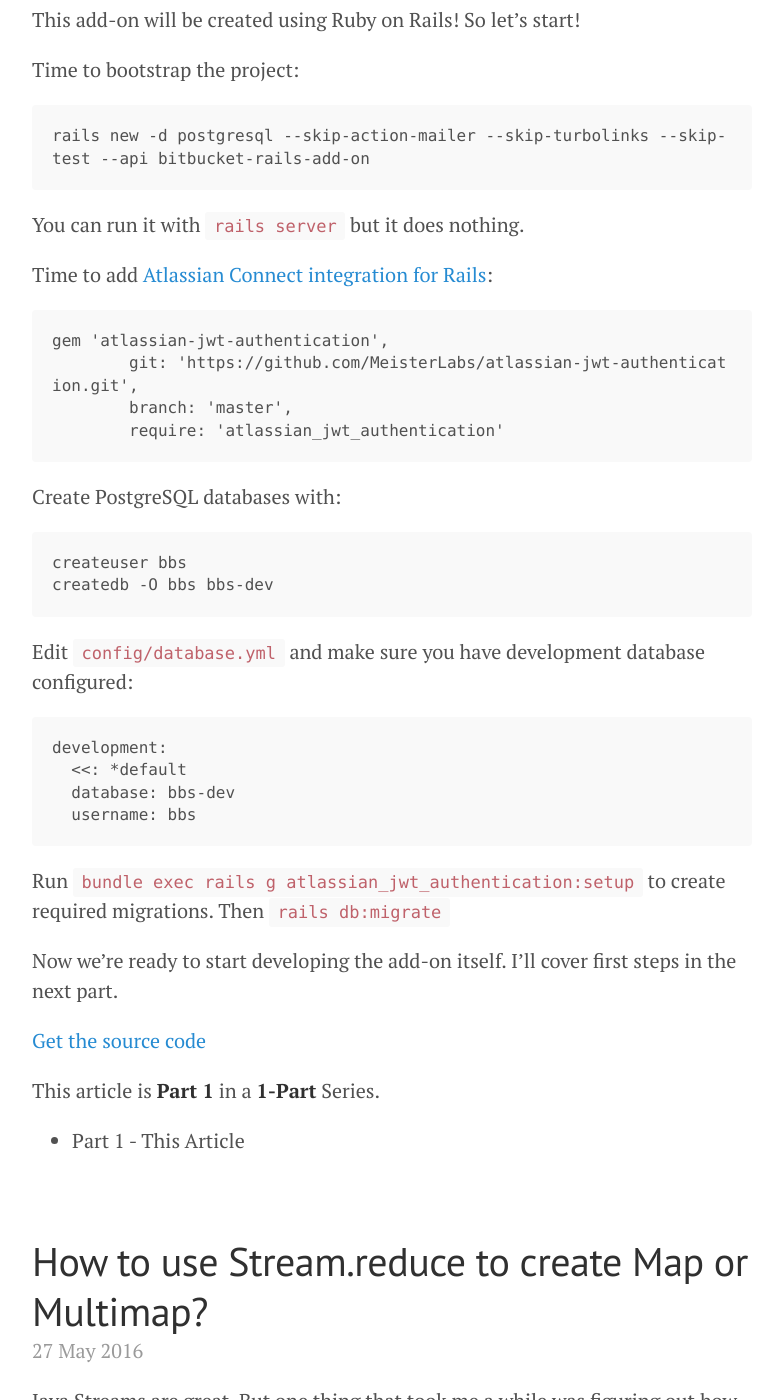
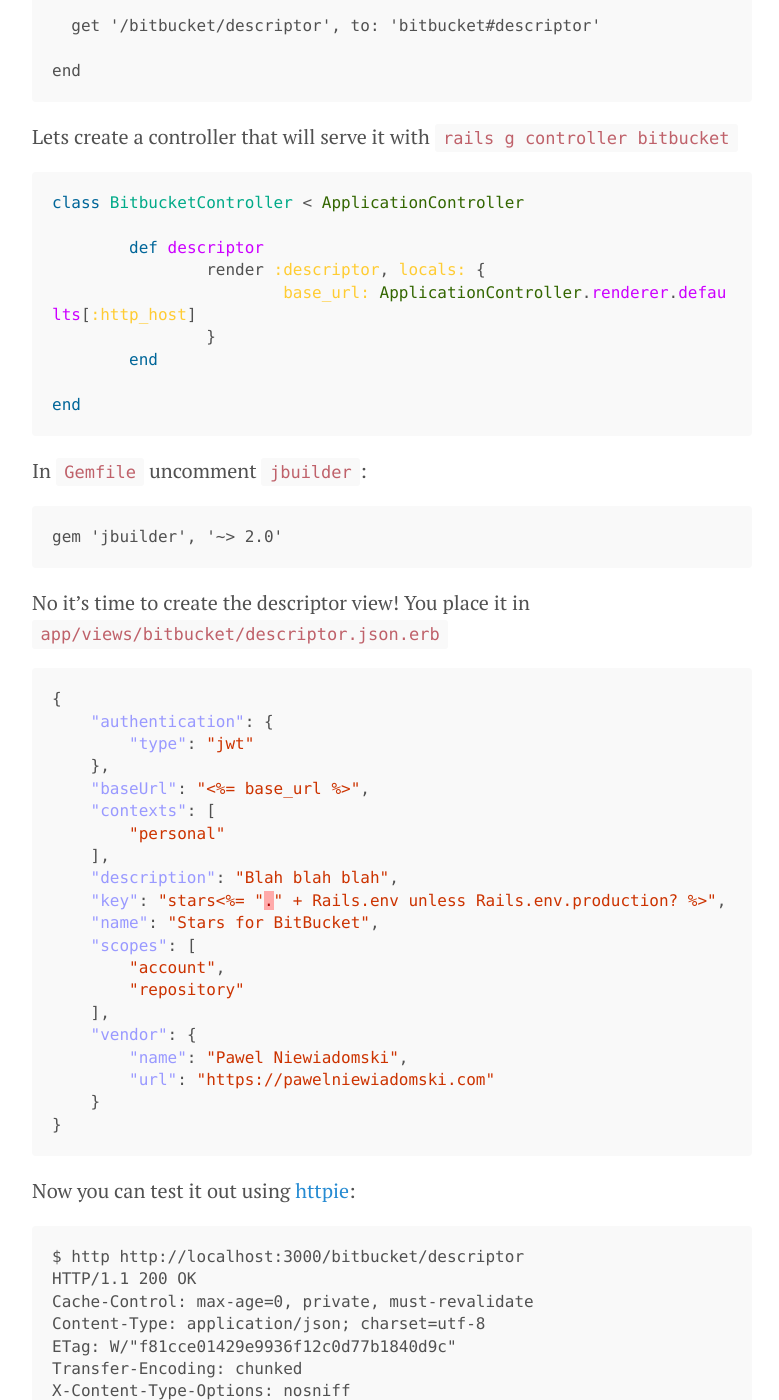
Before and after one commit to pawelniewie/pawelniewiadomski.com, a Jekyll site: the page built from index.html, in a window 1280 px wide and 1400 px high, scrolled down 507 px. Shown: the whole window, without its empty margins (248-1027 px from the left). Built offline with Jekyll 4.4.1, drawn with Linux system fonts in a browser that asks for light colours; Markdown is read by kramdown in place of the engine named in the settings; the list of posts is cut into pages by our own code; comment, search, counter and statistics services are not loaded; some of the changed text lies outside the part shown.

Commit message:
added second part of BB tutorial

````diff
--- a/_posts/2016-05-28-building-bitbucket-add-on-in-rails-part-1.md
+++ b/_posts/2016-05-28-building-bitbucket-add-on-in-rails-part-1.md
@@ -13,7 +13,7 @@
 
 In this series I'm going to document how to build a simple BitBucket add-on using Rails. I'm going to replicate GitHub's Star feature that I often use and miss on BitBucket.
 
-This add-on will be created using Ruby on Rails! So let's start!
+This add-on will be created using Ruby on Rails! So lets start!
 
 Time to bootstrap the project:
 
--- /dev/null
+++ b/_posts/2016-05-29-building-bitbucket-add-on-in-rails-part-2.md
@@ -0,0 +1,110 @@
+---
+layout: post
+title: How to build BitBucket Cloud add-on in Rails, part 2
+tags:
+- rails
+- ruby
+- cloud
+- add-on
+series: bitbucket-rails-add-on
+---
+In this part of the series I'm going to publish BitBucket Connect descriptor. This is a file that describes [how you want to integrate with BitBucket](https://developer.atlassian.com/bitbucket/concepts/connect_descriptor.html).
+
+Edit `config/routes.rb` to add a new route that will serve the descriptor.
+
+```
+Rails.application.routes.draw do
+  # For details on the DSL available within this file, see http://guides.rubyonrails.org/routing.html
+
+  get '/bitbucket/descriptor', to: 'bitbucket#descriptor'
+
+end
+```
+
+Lets create a controller that will serve it with `rails g controller bitbucket`
+
+```ruby
+class BitbucketController < ApplicationController
+
+	def descriptor
+		render :descriptor, locals: {
+			base_url: ApplicationController.renderer.defaults[:http_host]
+		}
+	end
+
+end
+```
+
+In `Gemfile` uncomment `jbuilder`:
+
+```
+gem 'jbuilder', '~> 2.0'
+```
+
+No it's time to create the descriptor view! You place it in `app/views/bitbucket/descriptor.json.erb`
+
+```json
+{
+    "authentication": {
+        "type": "jwt"
+    },
+    "baseUrl": "<%= base_url %>",
+    "contexts": [
+        "personal"
+    ],
+    "description": "Blah blah blah",
+    "key": "stars<%= "." + Rails.env unless Rails.env.production? %>",
+    "name": "Stars for BitBucket",
+    "scopes": [
+        "account",
+        "repository"
+    ],
+    "vendor": {
+        "name": "Pawel Niewiadomski",
+        "url": "https://pawelniewiadomski.com"
+    }
+}
+```
+
+Now you can test it out using [httpie](http://httpie.org):
+
+```
+$ http http://localhost:3000/bitbucket/descriptor
+HTTP/1.1 200 OK
+Cache-Control: max-age=0, private, must-revalidate
+Content-Type: application/json; charset=utf-8
+ETag: W/"f81cce01429e9936f12c0d77b1840d9c"
+Transfer-Encoding: chunked
+X-Content-Type-Options: nosniff
+X-Frame-Options: SAMEORIGIN
+X-Request-Id: ea71011a-76dd-4ba2-9305-2e43cc09f625
+X-Runtime: 0.301832
+X-XSS-Protection: 1; mode=block
+
+{
+    "authentication": {
+        "type": "jwt"
+    },
+    "baseUrl": "example.org",
+    "contexts": [
+        "personal"
+    ],
+    "description": "Blah blah blah",
+    "key": "stars.development",
+    "name": "Stars for BitBucket",
+    "scopes": [
+        "account",
+        "repository"
+    ],
+    "vendor": {
+        "name": "Pawel Niewiadomski",
+        "url": "https://pawelniewiadomski.com"
+    }
+}
+```
+
+Now I'm ready to install it in BitBucket, that's something I'm going to cover in next part.
+
+[Get the source code](https://github.com/pawelniewie/bitbucket-rails-add-on/tree/master/part-2)
+
+{% include series.html %}
````
